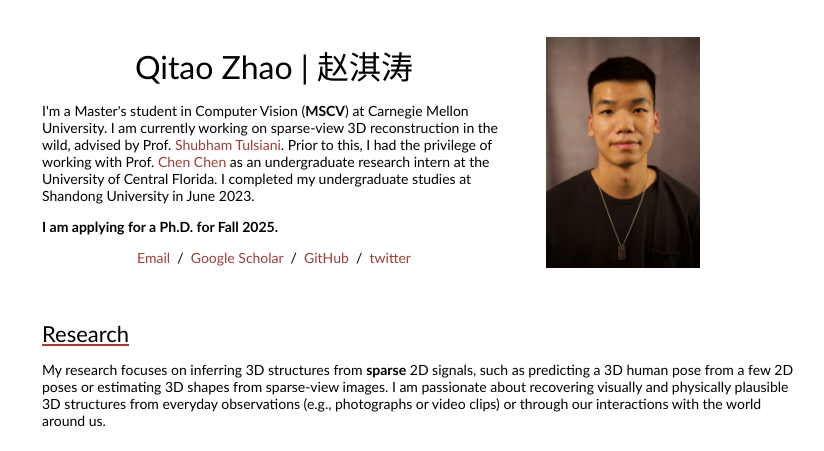
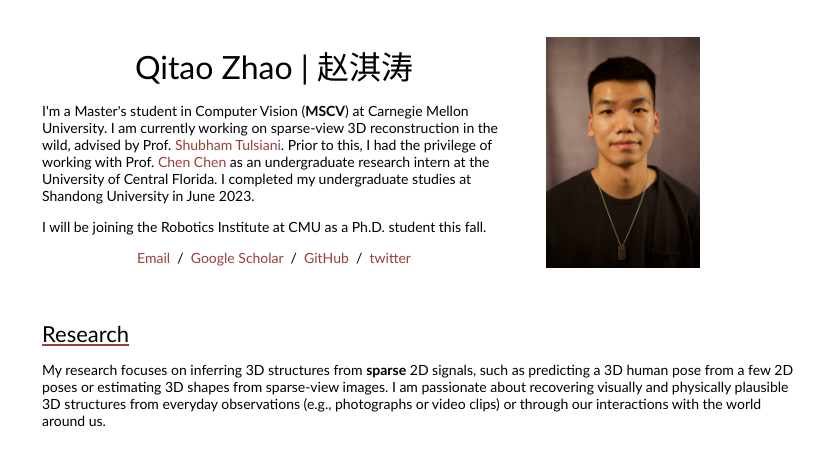
Before and after one commit to QitaoZhao/QitaoZhao.github.io, a plain HTML site: page index.html in a window 1280 px wide. Shown: the top 451 px of the page, without its empty margins (218-1042 px from the left). Drawn offline with Linux system fonts and the light colour scheme.

Commit message:
Update webpage

```diff
--- a/index.html
+++ b/index.html
@@ -40,7 +40,7 @@
                 Prior to this, I had the privilege of working with Prof. <a href="https://www.crcv.ucf.edu/chenchen/">Chen Chen</a> as an undergraduate research intern at the University of Central Florida. I completed my undergraduate studies at Shandong University in June 2023.
               </p>
               <p>
-                <b>I am applying for a Ph.D. for Fall 2025.</b>
+                I will be joining the Robotics Institute at CMU as a Ph.D. student this fall.
               </p>
               <p style="text-align:center">
                 <a href="mailto:qitaoz@andrew.cmu.edu">Email</a> &nbsp;/&nbsp;
```
